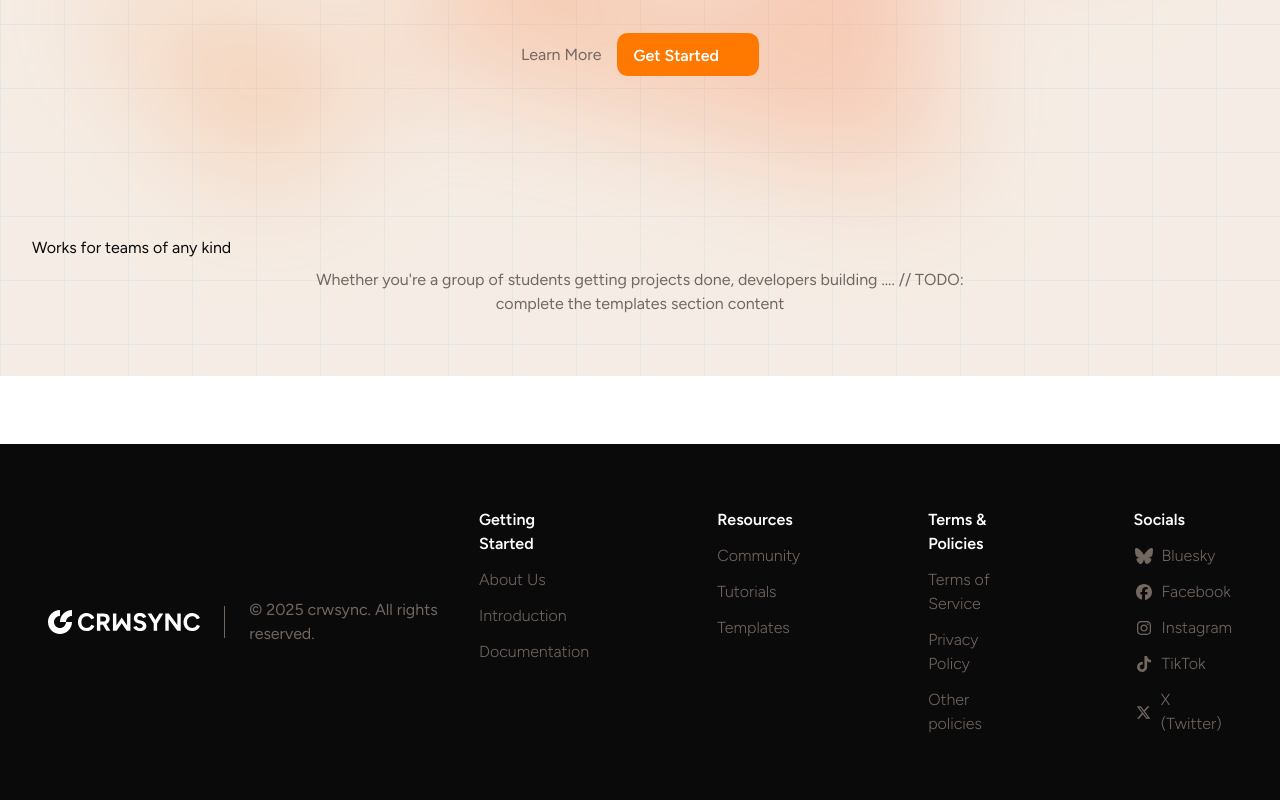
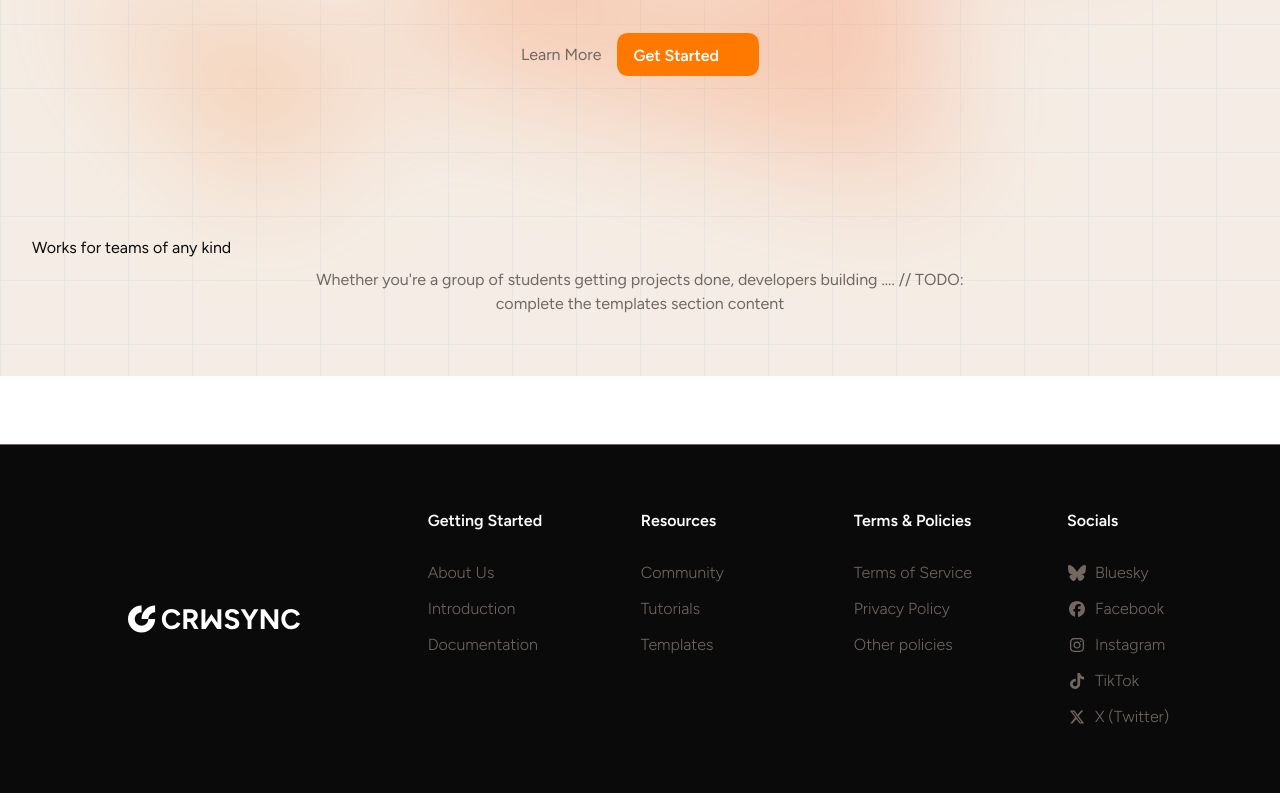
Before and after one commit to JustTunya/crwsync, a Next.js app in the folder apps/frontend/: page / in a window 1280 px wide. Shown: the part 424-1224 px from the top of the page. Built offline with nearby package versions, Linux system fonts and the light colour scheme; no server answers; some icons are missing.

Commit message:
implemented footer

```diff
--- a/apps/frontend/app/page.tsx
+++ b/apps/frontend/app/page.tsx
@@ -5,11 +5,13 @@ import Footer from "@/components/home/footer";
 
 export default function Home() {
   return (
-    <>
+    <div className="min-h-screen flex flex-col">
       <Header />
-      <Hero />
-      <Templates />
+      <main className="flex-1">
+        <Hero />
+        <Templates />
+      </main>
       <Footer />
-    </>
+    </div>
   );
 }
--- a/apps/frontend/components/home/footer.tsx
+++ b/apps/frontend/components/home/footer.tsx
@@ -1,8 +1,5 @@
 import Image from "next/image";
-import { HugeiconsIcon } from "@hugeicons/react";
-import { Mail01Icon } from "@hugeicons/core-free-icons";
 import { cn } from "@/lib/utils";
-import { s } from "framer-motion/client";
 
 const socials = [
   {
@@ -55,6 +52,33 @@ const socials = [
   }
 ];
 
+const categories = [
+  {
+    title: "Getting Started",
+    links: [
+      { name: "About Us", href: "#" },
+      { name: "Introduction", href: "#" },
+      { name: "Documentation", href: "#" },
+    ],
+  },
+  {
+    title: "Resources",
+    links: [
+      { name: "Community", href: "#" },
+      { name: "Tutorials", href: "#" },
+      { name: "Templates", href: "#" },
+    ],
+  },
+  {
+    title: "Terms & Policies",
+    links: [
+      { name: "Terms of Service", href: "#" },
+      { name: "Privacy Policy", href: "#" },
+      { name: "Other policies", href: "#" },
+    ],
+  },
+];
+
 function Icon({ svg, className, children }: { svg: string; className?: string; children?: React.ReactNode }) {
   return (
     <div
@@ -77,47 +101,39 @@ function Icon({ svg, className, children }: { svg: string; className?: string; c
 
 export default function Footer() {
   return (
-    <footer className="bg-foreground flex items-center justify-between px-12 py-16">
-      <div className="flex items-center gap-6">
-        <Image src="/logo@white.svg" alt="crwsync" width={3250} height={512} className="h-6 sm:w-auto" priority />
-        <div className="w-0 h-8 border-l border-muted-foreground"/>
-        <p className="text-muted-foreground">&copy; 2025 crwsync. All rights reserved.</p>
-      </div>
+    <footer className="flex flex-col md:flex-row items-center sm:justify-between gap-x-32 gap-y-16 bg-foreground border-t border-muted-foreground px-8 sm:px-24 lg:px-32 py-16">
+      <a href="/">
+        <Image src="/logo@white.svg" alt="crwsync" width={3250} height={512} className="h-7 xl:h-8 md:w-auto" priority />
+      </a>
 
-      <div className="flex justify-between gap-32">
-        <div className="flex flex-col gap-3">
-          <p className="text-background font-semibold">Getting Started</p>
-          <a href="#" className="text-muted-foreground font-light hover:text-background transition-colors">About Us</a>
-          <a href="#" className="text-muted-foreground font-light hover:text-background transition-colors">Introduction</a>
-          <a href="#" className="text-muted-foreground font-light hover:text-background transition-colors">Documentation</a>
-        </div>
+      <div className="grid grid-cols-2 lg:grid-cols-4 gap-16 sm:gap-x-32 lg:gap-32">
+        {categories.map((category) => (
+          <div key={category.title} className="flex flex-col gap-3 min-w-26 text-sm sm:text-base whitespace-nowrap">
+            <p className="text-background font-semibold mb-2 sm:mb-4">{category.title}</p>
+            {category.links.map((link) => (
+              <a
+                key={link.name}
+                href={link.href}
+                className="text-muted-foreground font-light hover:text-background transition-colors"
+              >
+                {link.name}
+              </a>
+            ))}
+          </div>
+        ))}
 
-        <div className="flex flex-col gap-3">
-          <p className="text-background font-semibold">Resources</p>
-          <a href="#" className="text-muted-foreground font-light hover:text-background transition-colors">Community</a>
-          <a href="#" className="text-muted-foreground font-light hover:text-background transition-colors">Tutorials</a>
-          <a href="#" className="text-muted-foreground font-light hover:text-background transition-colors">Templates</a>
-        </div>
-
-        <div className="flex flex-col gap-3">
-          <p className="text-background font-semibold">Terms & Policies</p>
-          <a href="#" className="text-muted-foreground font-light hover:text-background transition-colors">Terms of Service</a>
-          <a href="#" className="text-muted-foreground font-light hover:text-background transition-colors">Privacy Policy</a>
-          <a href="#" className="text-muted-foreground font-light hover:text-background transition-colors">Other policies</a>
-        </div>
-
-        <div className="flex flex-col gap-3">
-          <p className="text-background font-semibold">Socials</p>
+        <div className="flex flex-col gap-3 min-w-26 text-sm sm:text-base whitespace-nowrap">
+          <p className="text-background font-semibold mb-2 sm:mb-4">Socials</p>
           {socials.map((social) => (
             <a
               key={social.name}
               href={social.href}
-              className="flex items-center gap-2 text-muted-foreground font-light hover:text-background transition-colors"
+              className="group flex items-center gap-2 transition-colors"
               target="_blank"
               rel="noopener noreferrer"
             >
-              <Icon svg={social.svg} className="size-5 bg-muted-foreground" />
-              {social.name}
+              <Icon svg={social.svg} className="size-4 sm:size-5 bg-muted-foreground group-hover:bg-background" />
+              <span className="text-muted-foreground font-light group-hover:text-background">{social.name}</span>
             </a>
           ))}
         </div>
```
